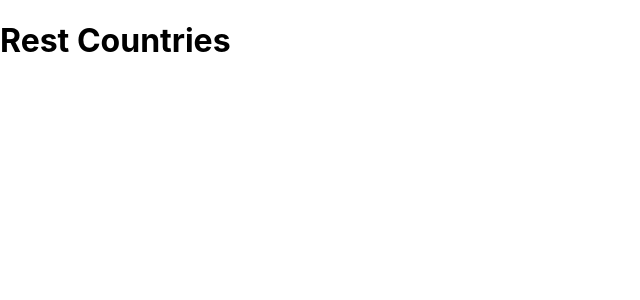
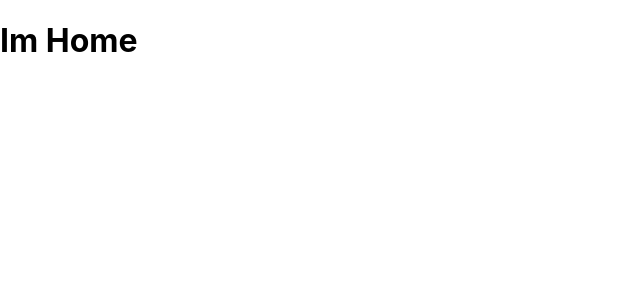
Before and after one commit to OmkarK45/react-countries, a React (Create React App) app: page / in a window 1280 px wide. Shown: the top 300 px of the page, without its empty margins (0-640 px from the left). Built offline with nearby package versions, Linux system fonts and the light colour scheme.

Commit message:
Added Routes to components

```diff
--- a/src/App.js
+++ b/src/App.js
@@ -1,10 +1,18 @@
-import React  from "react";
-
+import React from "react";
+import { BrowserRouter as Router, Switch, Route } from "react-router-dom";
+import Home from "./components/Home";
+import Country from "./components/Country";
+import Countries from "./components/Countries";
 const App = () => {
-
   return (
     <React.Fragment>
-      <h1>Rest Countries</h1>
+      <Router>
+        <Switch>
+          <Route path="/" exact component={Home} />
+          <Route path="/all" exact component={Countries} />
+          <Route path="/all/:country" exact component={Country} />
+        </Switch>
+      </Router>
     </React.Fragment>
   );
 };
```
